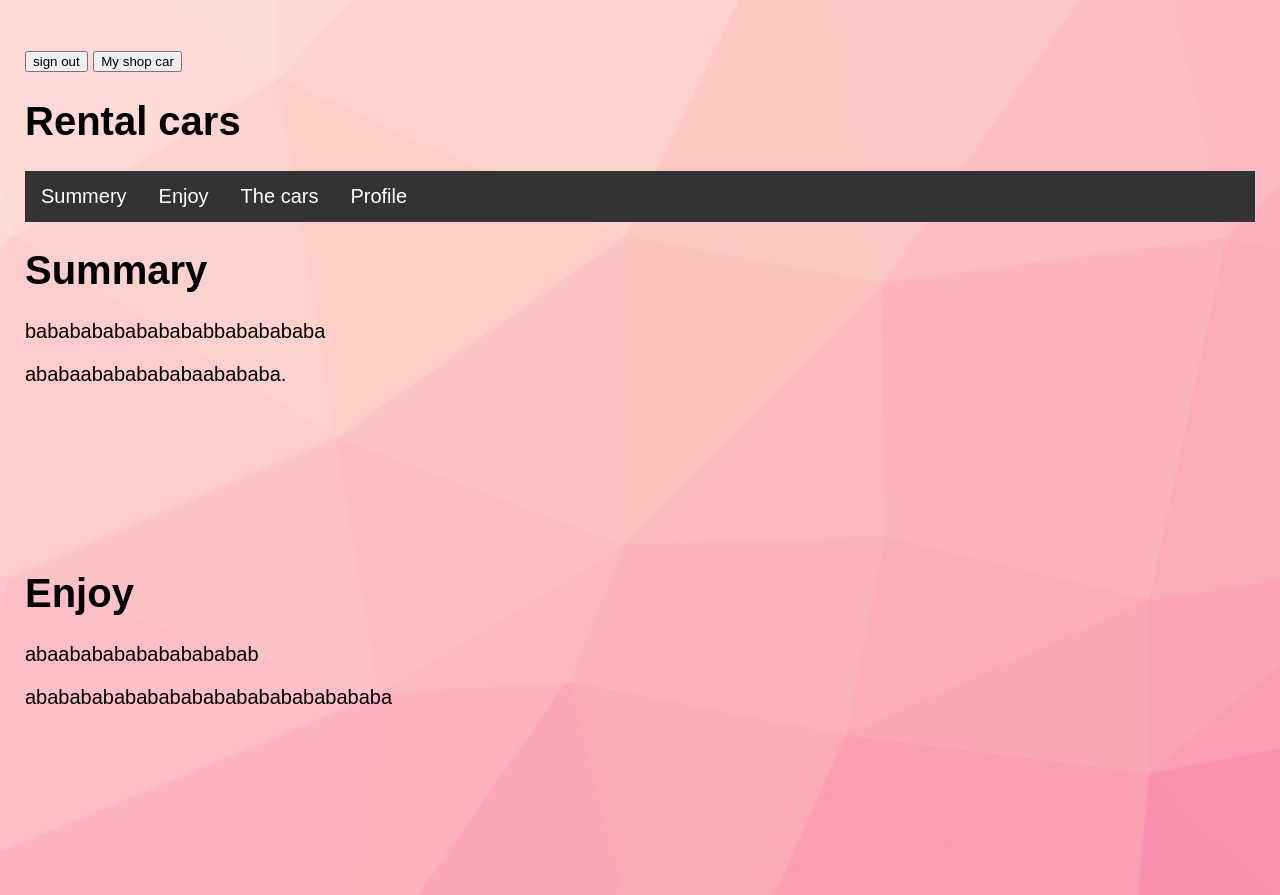
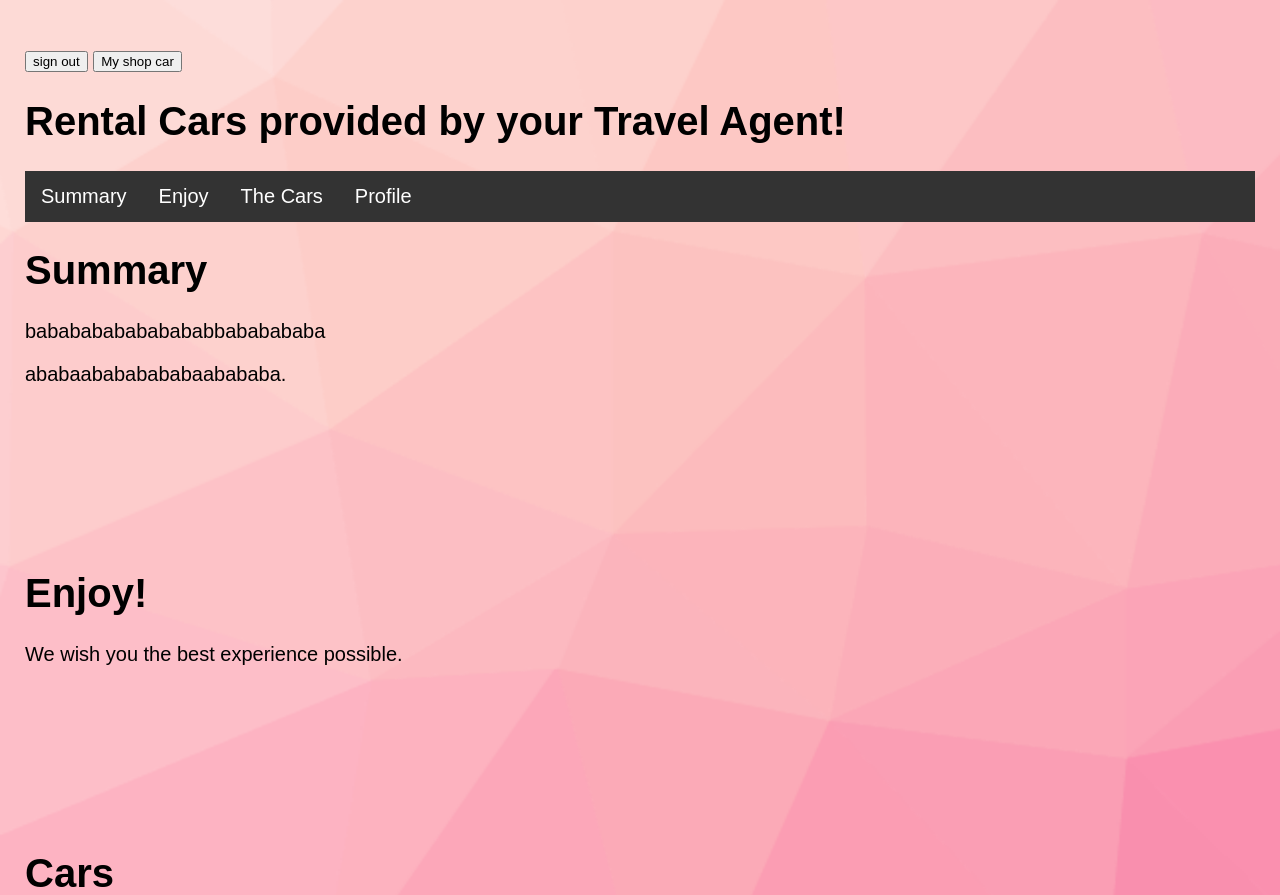
Before and after one commit to scottross123/WebProg-Team8-Project4, a PHP site: page /project4/mainpage.php in a window 1280 px wide. Shown: the top 895 px of the page. Run offline with PHP 8.4, Linux system fonts and the light colour scheme.

Commit message:
Add files via upload

```diff
--- a/project4/mainpage.php
+++ b/project4/mainpage.php
@@ -51,11 +51,11 @@ if (isset($_SESSION['username'])) {
 <a href="login.php"><input type="button" value="sign out"></a> <a href="shopcar.php"><input type="button" value="My shop car"></a>
 
 <div>
-<h1>Rental cars</h1>
+<h1>Rental Cars provided by your Travel Agent!</h1>
 <ul>
-<li><a href="#summary">Summery</a></li>
+<li><a href="#summary">Summary</a></li>
 <li><a aria-current="true" href="#stf">Enjoy</a></li>
-<li><a href="#Thecars">The cars</a></li>
+<li><a href="#Thecars">The Cars</a></li>
 <li><a href="./Profile.php">Profile</a></li>
 </ul>
 <div id="summary">
@@ -67,9 +67,8 @@ if (isset($_SESSION['username'])) {
 <br></br>
 <br></br>
 <div id="stf">
-<h1>Enjoy</h1>
-<p>abaababababababababab</p>
-<p> ababababababababababababababababa </p>
+<h1>Enjoy!</h1>
+<p>We wish you the best experience possible.</p>
 <br></br>
 <br></br>
 <br></br>
@@ -98,7 +97,18 @@ if (isset($_SESSION['username'])) {
 <input type="submit" value="Order" >
 </div>
 </form>
+<form action="./parking.php" method="post">
+<div class=""><img src="./parking.jpeg" alt="700" width="700px" height="400px">
+<br></br>
+<input type="submit" value="Order Parking" >
+</div>
+</form>
         </div>
         </div>
+
+
+</form>
+
+
 </body>
 </html>
--- a/project4/order1.php
+++ b/project4/order1.php
@@ -9,8 +9,8 @@
     <div class="main"><img src="./Compact.jpg" alt="Compact" width="700px" height="400px">
     <form action="orderconf.php" method="post">
 		<h3>Order car</h3>
-		<p>color: <input name="color" type="text" placeholder="White,red,blue"></p>
-		<p>time: <input name="time" type="text" placeholder="X day"></p>
+		<p>Color: <input name="color" type="text" placeholder="White,red,blue"></p>
+		<p>Time: <input name="time" type="text" placeholder="X day"></p>
         <P>Type: <input name="type" type="text" placeholder="BMW, Cadillacs,Audi "></P>
 		<input type="submit"  value="Order!">
 		<a href="./mainpage.php"><input type="button" value="back to main"></a>
```
